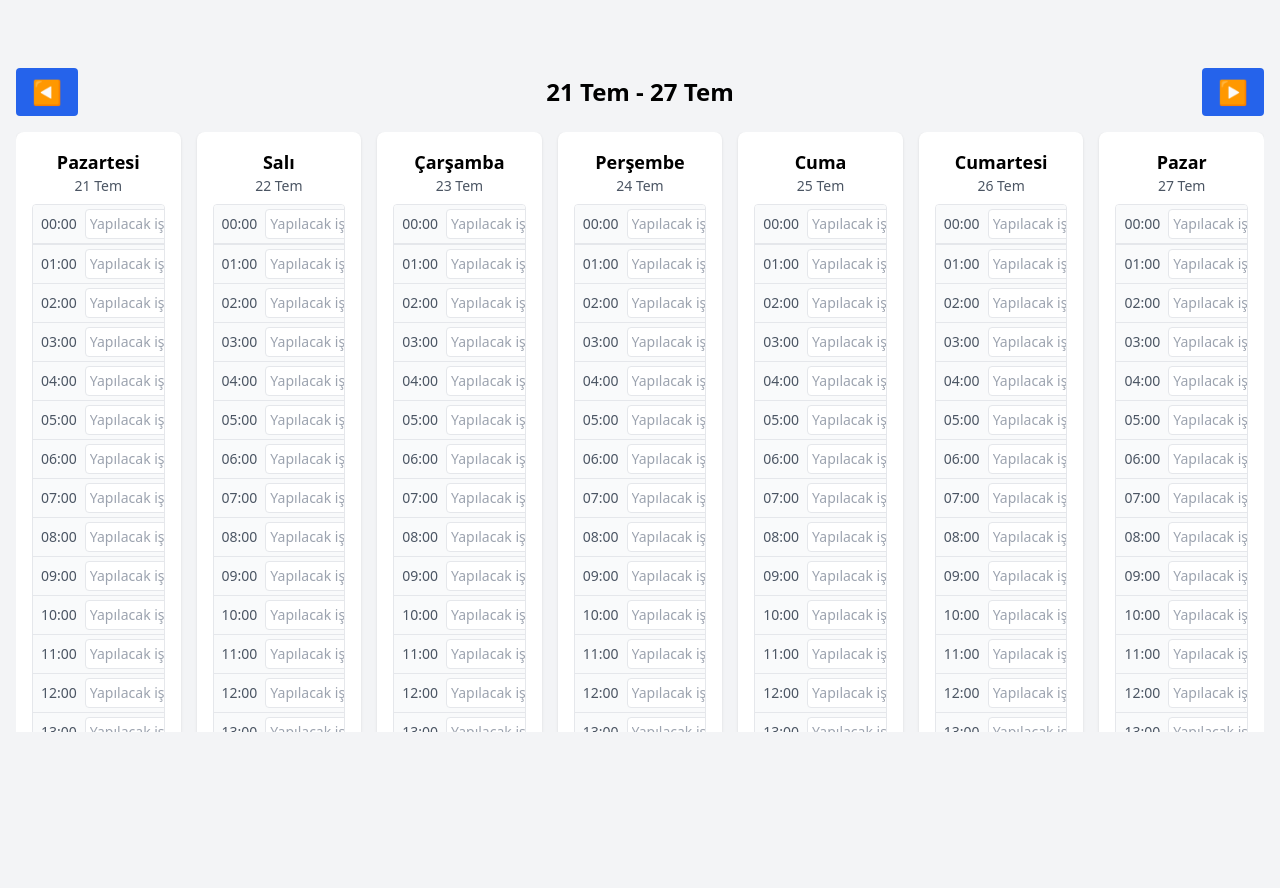
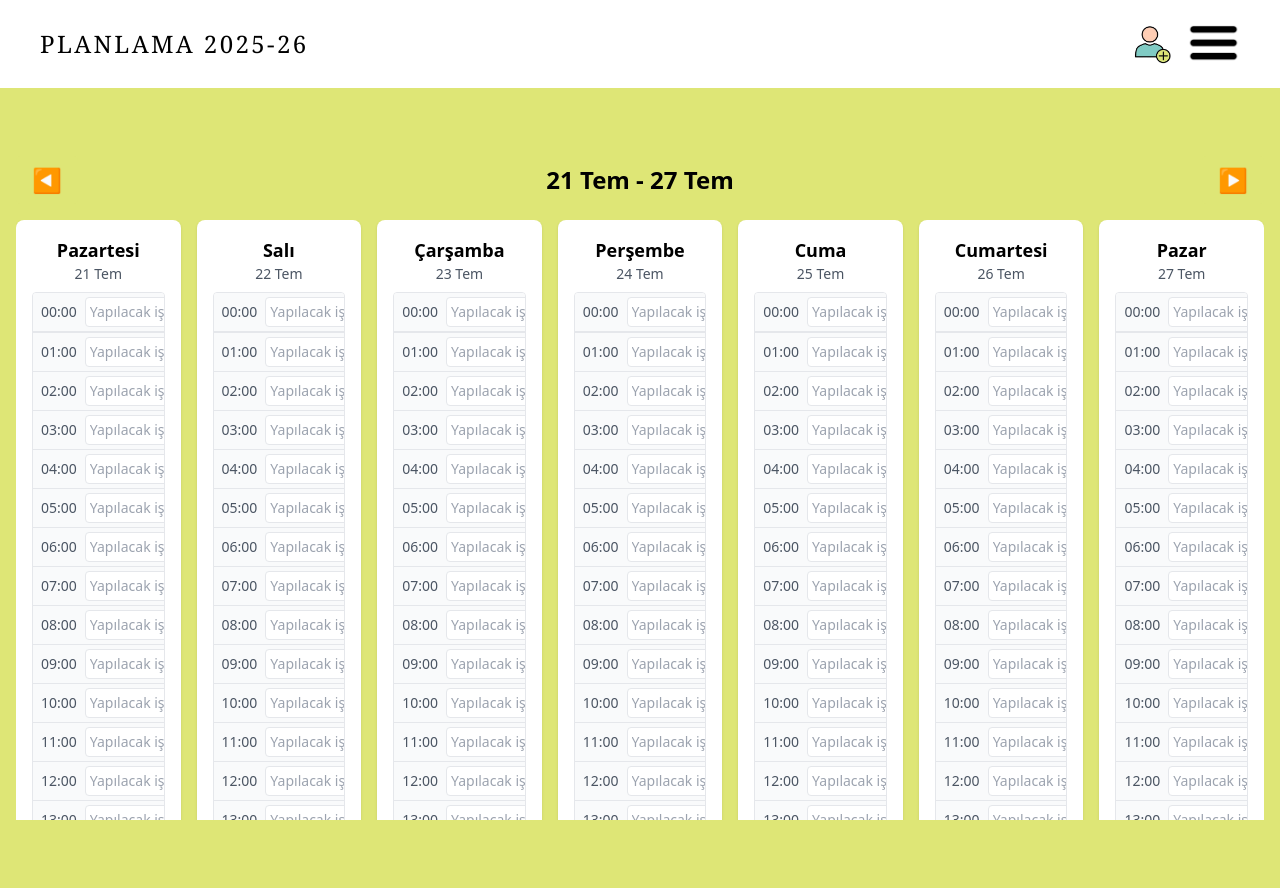
Before and after one commit to merve78/takvim-planlama, a website: page src/index.html in a window 1280 px wide. Before the commit the page ends 800 px from the top, so only its background shows below. Drawn offline with nearby package versions, Linux system fonts and the light colour scheme.

Commit message:
yenileme

```diff
--- a/src/index.html
+++ b/src/index.html
@@ -6,15 +6,27 @@
   <title>Haftalık Takvim</title>
   <script src="https://cdn.tailwindcss.com"></script>
 </head>
-<body class="bg-gray-100 h-screen w-screen flex flex-col items-center justify-center p-4">
-  <div class="w-full max-w-7xl">
+<body>
+<header class="bg-white px-10 py-6"> <!-- NAVBAR KISMI YAPILACAK KISIM-->
+   <div class="flex justify-between items-center ">
+      <div class="text-black font-serif text-2xl tracking-widest"><h1>PLANLAMA 2025-26 </h1></div>
+      <div class="flex justify-between gap-4 items-center">
+          <div><a href="1"><img src="images/img-1.jpg" alt="kişi logosu" class="h-10"></a></div>
+          <div><a href="2"><img src="images/img-2.png" alt="kişi logosu" class="h-10"></a></div>
+     </div>
+   </div>
+</header>
+<!--TAKVİM KISMI-->
+<section class="bg-[#dee676] h-screen w-screen flex flex-col items-center justify-center p-4">
+
+   <div class="w-full max-w-7xl">
     <!-- Header -->
     <div class="flex justify-between items-center mb-4">
-      <button id="prevWeek" class="text-2xl px-4 py-2 bg-blue-600 text-white rounded hover:bg-blue-700 select-none">
+      <button id="prevWeek" class="text-2xl px-4 py-2 bg-[#dee676] text-white rounded select-none">
         ◀
       </button>
       <h1 id="weekLabel" class="text-2xl font-bold select-none">Bu Hafta</h1>
-      <button id="nextWeek" class="text-2xl px-4 py-2 bg-blue-600 text-white rounded hover:bg-blue-700 select-none">
+      <button id="nextWeek" class="text-2xl px-4 py-2 bg-[#dee676] text-white rounded select-none">
         ▶
       </button>
     </div>
@@ -178,5 +190,7 @@
     fillAllDaysHours();
     updateDates(currentDate);
   </script>
+</section>
+
 </body>
 </html>
```
Also changed, not shown: src/images/img-1.jpg (added), src/images/img-2.png (added), src/output.css.
